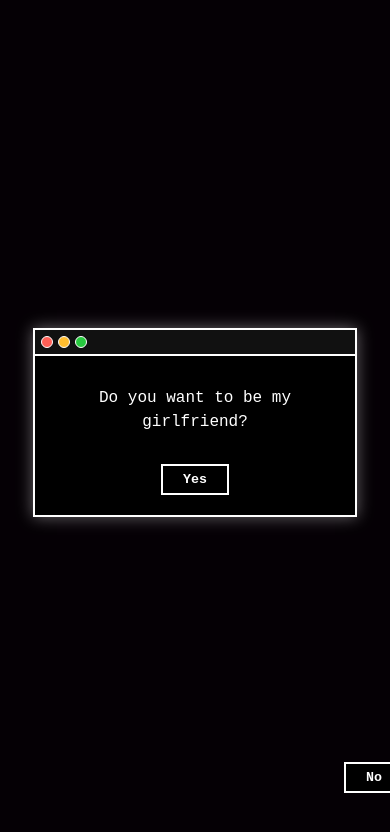
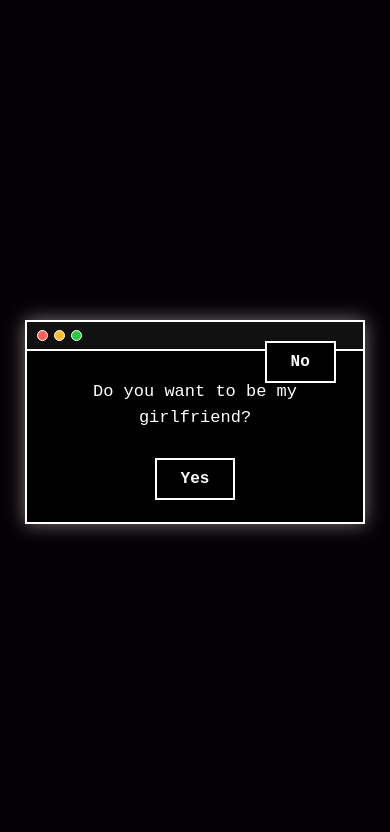
Before and after one commit to Nethaga1110/matrix-heart, a plain HTML site: page index.html in a window 390 px wide. Both pictures are taken after a click on the button "No". Drawn offline with Linux system fonts and the light colour scheme.

Commit message:
Refactor index.html for improved layout and styles
Updated HTML structure and styles for better responsiveness and aesthetics.

```diff
--- a/index.html
+++ b/index.html
@@ -2,8 +2,14 @@
 <html lang="en">
 <head>
   <meta charset="UTF-8">
+  <meta name="viewport" content="width=device-width, initial-scale=1.0, maximum-scale=1.0, user-scalable=no">
   <title>Be My Girlfriend?</title>
   <style>
+    * {
+      box-sizing: border-box;
+      user-select: none;
+      -webkit-user-select: none;
+    }
     body {
       margin: 0;
       padding: 0;
@@ -12,12 +18,13 @@
       display: flex;
       justify-content: center;
       align-items: center;
-      height: 100vh;
+      height: 100dvh;
+      width: 100vw;
       font-family: "Courier New", monospace;
     }
     canvas {
       display: block;
-      position: absolute;
+      position: fixed;
       top: 0;
       left: 0;
       z-index: 1;
@@ -28,22 +35,22 @@
       z-index: 10;
       background: #000;
       border: 2px solid #fff;
-      box-shadow: 0 0 15px rgba(255,255,255,0.4);
-      width: 320px;
+      box-shadow: 0 0 18px rgba(255, 255, 255, 0.45);
+      width: 88%;
+      max-width: 340px;
       text-align: center;
-      display: block;
     }
     .window-header {
       background: #111;
       border-bottom: 2px solid #fff;
-      padding: 6px;
+      padding: 8px 10px;
       display: flex;
       justify-content: flex-start;
-      gap: 5px;
+      gap: 6px;
     }
     .dot {
-      width: 10px;
-      height: 10px;
+      width: 11px;
+      height: 11px;
       border-radius: 50%;
       display: inline-block;
       border: 1px solid #fff;
@@ -52,27 +59,29 @@
     .dot-yellow { background: #ffbd2e; }
     .dot-green { background: #27c93f; }
     .window-body {
-      padding: 30px 20px;
+      padding: 28px 18px;
       color: #fff;
-      font-size: 16px;
+      font-size: 17px;
       line-height: 1.5;
     }
     .buttons {
-      padding-bottom: 20px;
+      padding-bottom: 22px;
       display: flex;
       justify-content: center;
-      gap: 15px;
+      gap: 18px;
     }
     .btn {
       background: #000;
       color: #fff;
       border: 2px solid #fff;
-      padding: 6px 20px;
+      padding: 10px 24px;
+      font-size: 16px;
       font-weight: bold;
       cursor: pointer;
       font-family: "Courier New", monospace;
+      touch-action: manipulation;
     }
-    .btn:hover {
+    .btn:active, .btn:hover {
       background: #fff;
       color: #000;
     }
@@ -111,32 +120,47 @@
 
     let width, height, columns, drops;
     const chars = 'アァカサタナハマヤャラワガザダバパイィキシチニヒミリヰギジヂビピウゥクスツヌフムユュルグズブヅプエェケセテネヘメレヱゲゼデベペオォコソトノホモヨョロヲゴゾドボポヴッン0123456789ABCDEFGHIJKLMNOPQRSTUVWXYZ♡';
-    const fontSize = 16;
+    let fontSize = 14;
 
-    // "No" button eka click karoth wena wadak (Move wena eka hari click karanna bari wena eka)
-    noBtn.addEventListener('mouseover', () => {
-      const x = Math.random() * (window.innerWidth - noBtn.offsetWidth);
-      const y = Math.random() * (window.innerHeight - noBtn.offsetHeight);
-      noBtn.style.position = 'absolute';
+    // Mobile touch & Desktop hover dekatama "No" button eka panala yanna
+    function moveNoButton(e) {
+      if (e) e.preventDefault();
+      const padding = 20;
+      const maxX = window.innerWidth - noBtn.offsetWidth - padding;
+      const maxY = window.innerHeight - noBtn.offsetHeight - padding;
+      const x = Math.max(padding, Math.random() * maxX);
+      const y = Math.max(padding, Math.random() * maxY);
+
+      noBtn.style.position = 'fixed';
       noBtn.style.left = `${x}px`;
       noBtn.style.top = `${y}px`;
-    });
+      noBtn.style.zIndex = '20';
+    }
 
-    // "Yes" button eka click karoth pop-up eka nathi wela Matrix animation eka patan gannawa
+    noBtn.addEventListener('mouseover', moveNoButton);
+    noBtn.addEventListener('touchstart', moveNoButton, { passive: false });
+    noBtn.addEventListener('click', moveNoButton);
+
+    // "Yes" click kalama animation eka start wenawa
     yesBtn.addEventListener('click', () => {
       popup.classList.add('hidden');
+      noBtn.classList.add('hidden');
       canvas.classList.remove('hidden');
 
-      width = canvas.width = window.innerWidth;
-      height = canvas.height = window.innerHeight;
+      resizeCanvas();
       initMatrix();
       animate(0);
     });
 
+    function resizeCanvas() {
+      width = canvas.width = window.innerWidth;
+      height = canvas.height = window.innerHeight;
+      fontSize = width < 500 ? 13 : 16;
+    }
+
     window.addEventListener('resize', () => {
       if (!canvas.classList.contains('hidden')) {
-        width = canvas.width = window.innerWidth;
-        height = canvas.height = window.innerHeight;
+        resizeCanvas();
         initMatrix();
       }
     });
@@ -164,33 +188,42 @@
       const cy = height / 2;
       const pulse = 1 + Math.sin(time * 0.004) * 0.05;
 
+      // Screen size ekata galapena widihata Heart saha Text size adjust kirima
+      const minDim = Math.min(width, height);
+      const baseScale = (minDim / 55) * pulse;
+      const textSize = Math.max(28, Math.min(46, Math.floor(width / 9)));
+      const textOffsetY = baseScale * 15;
+      const heartOffsetY = baseScale * 4;
+
       ctx.save();
       ctx.shadowColor = '#ff2a85';
       ctx.shadowBlur = 25;
       ctx.fillStyle = '#ffb3d9';
 
-      // Text
-      ctx.font = 'bold 42px "Courier New", monospace';
+      // "LOVE YOU" Text
+      ctx.font = `bold ${textSize}px "Courier New", monospace`;
       ctx.textAlign = 'center';
       ctx.textBaseline = 'middle';
-      ctx.fillText('LOVE YOU', cx, cy - 110);
+      ctx.fillText('LOVE YOU', cx, cy - textOffsetY);
 
-      // Heart
+      // Heart Shape
       ctx.beginPath();
-      const scale = 7.5 * pulse;
       for (let t = 0; t <= Math.PI * 2; t += 0.02) {
-        const pt = heartPoint(t, cx, cy + 40, scale);
+        const pt = heartPoint(t, cx, cy + heartOffsetY, baseScale);
         if (t === 0) ctx.moveTo(pt.x, pt.y);
         else ctx.lineTo(pt.x, pt.y);
       }
       ctx.closePath();
       ctx.fill();
 
-      // Scanlines
+      // CRT Scanlines
       ctx.shadowBlur = 0;
       ctx.fillStyle = 'rgba(10, 0, 10, 0.35)';
-      for (let y = cy - 160; y < cy + 180; y += 4) {
-        ctx.fillRect(cx - 200, y, 400, 1.5);
+      const boxHalfW = Math.min(width / 2, baseScale * 22);
+      const topY = cy - textOffsetY - textSize;
+      const bottomY = cy + heartOffsetY + baseScale * 18;
+      for (let y = topY; y < bottomY; y += 4) {
+        ctx.fillRect(cx - boxHalfW, y, boxHalfW * 2, 1.5);
       }
 
       ctx.restore();
```
